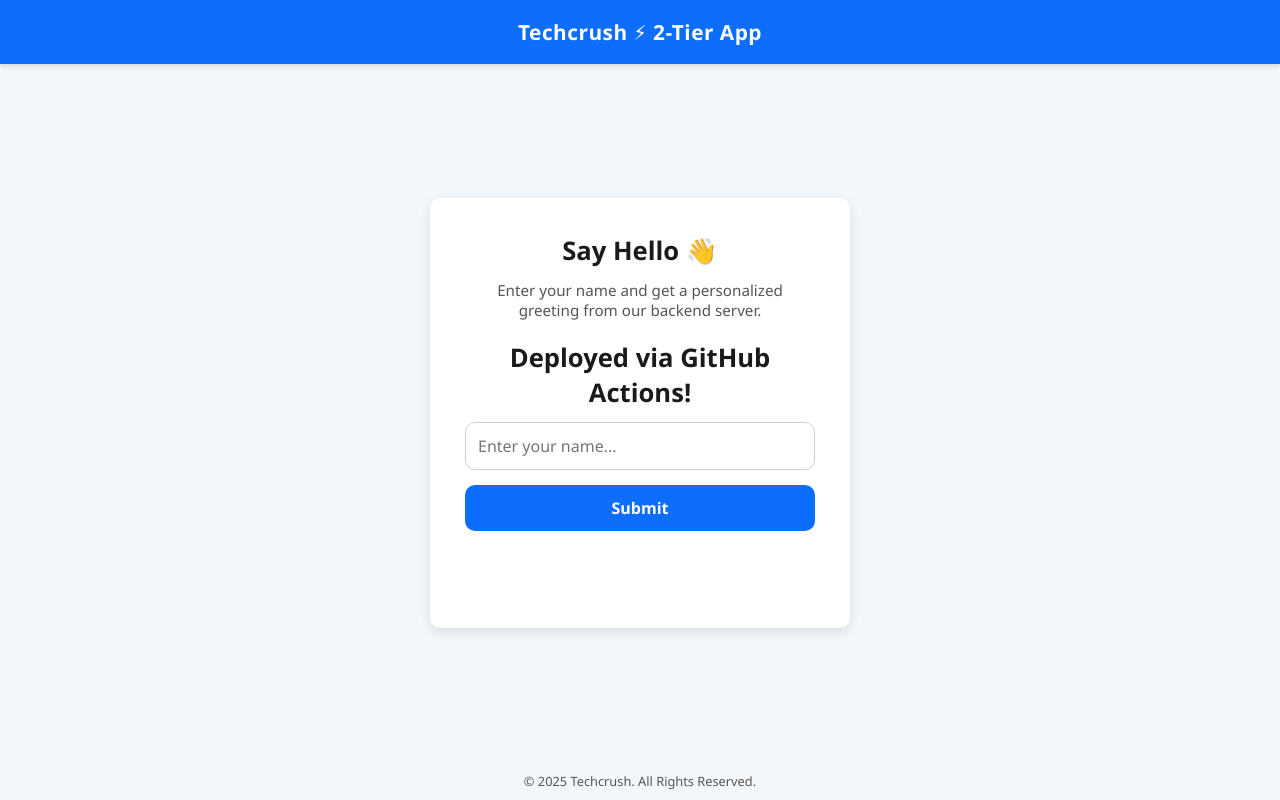
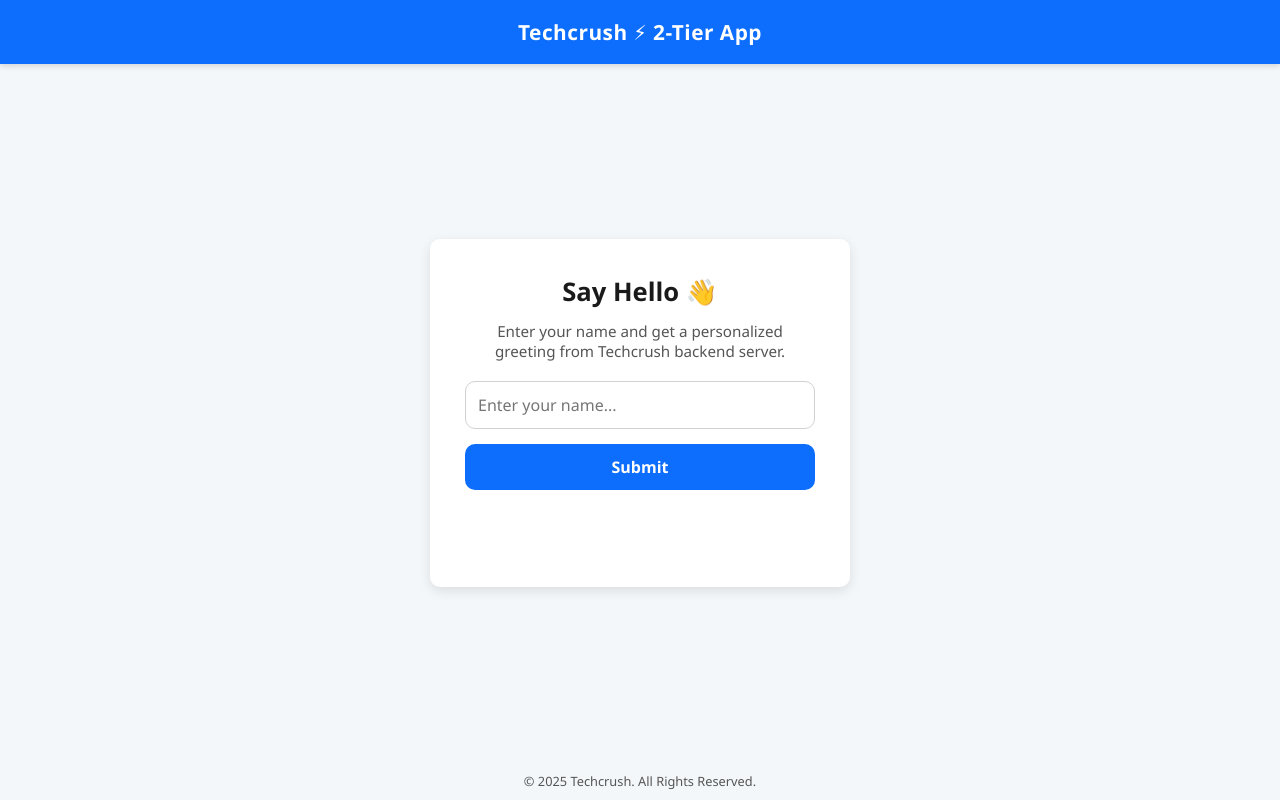
Before and after one commit to lahyinqs/Techchrush-Docker-2-Tier, a plain HTML site: page frontend/index.html in a window 1280 px wide. Drawn offline with Linux system fonts and the light colour scheme.

Commit message:
Index.html edited

```diff
--- a/frontend/index.html
+++ b/frontend/index.html
@@ -128,8 +128,8 @@
   <div class="container">
     <div class="card">
       <h2>Say Hello 👋</h2>
-      <p>Enter your name and get a personalized greeting from our backend server.</p>
-      <h2>Deployed via GitHub Actions!</h2>
+      <p>Enter your name and get a personalized greeting from Techcrush backend server.</p>
+
 
       <input id="name" placeholder="Enter your name..." />
       <button onclick="send()">Submit</button>
```
Also changed, not shown: .github/workflows/deploy.yml (added).
